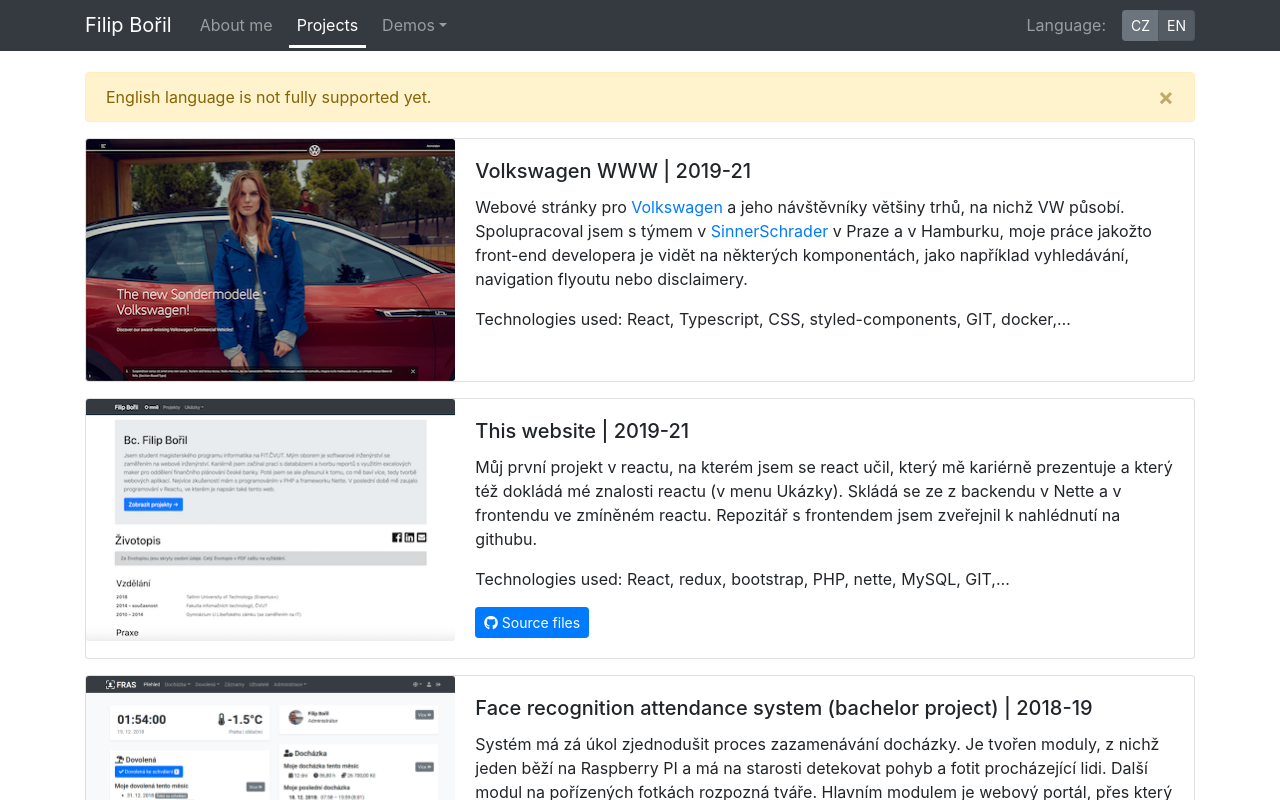
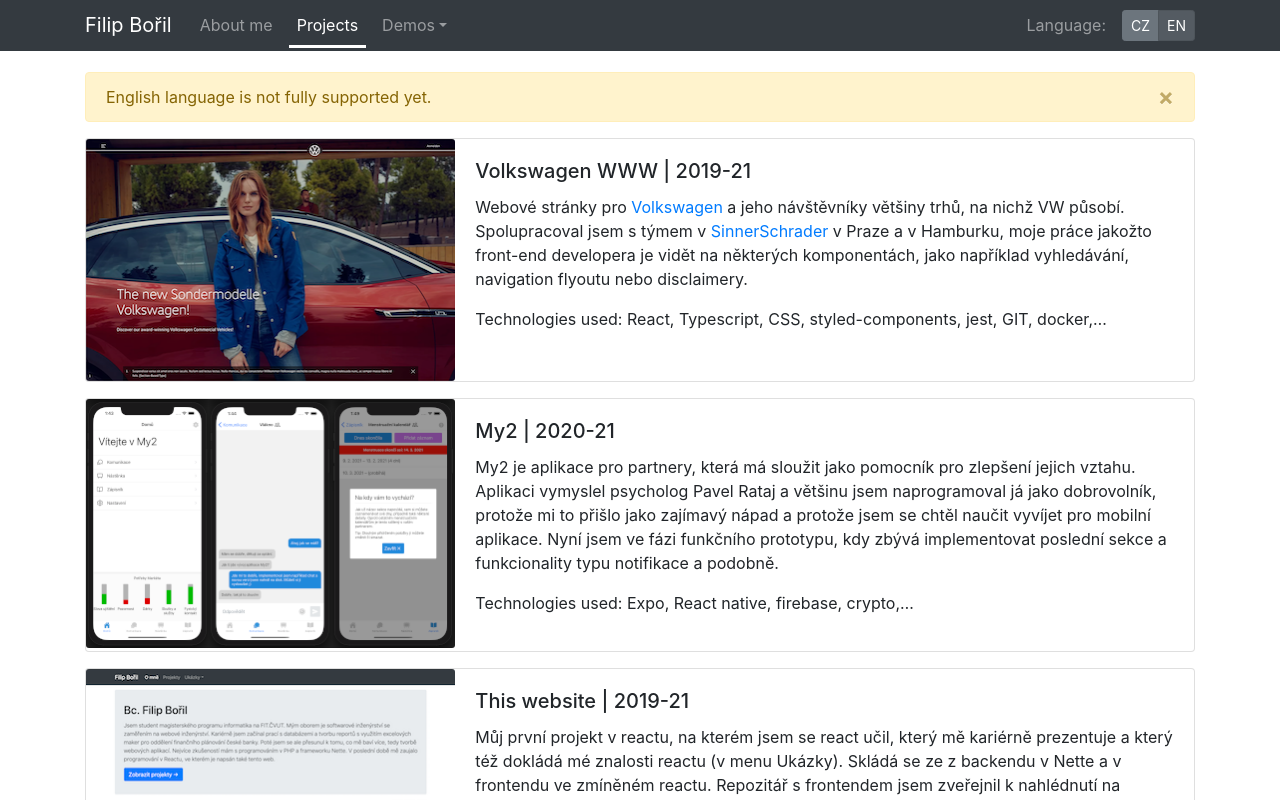
Before and after one commit to borilfilip/filipboril-cz, a React (Create React App) app: page /projects in a window 1280 px wide. Shown: the top 800 px of the page. Built offline with nearby package versions, Linux system fonts and the light colour scheme.

Commit message:
Added My2  project

```diff
--- a/src/components/Projects/Projects.js
+++ b/src/components/Projects/Projects.js
@@ -18,7 +18,18 @@ const projects = () => {
           vyhledávání, navigation flyoutu nebo disclaimery.
         </p>
         <p>
-          <FormattedMessage id="tech-used"/>: React, Typescript, CSS, styled-components, GIT, docker,…
+          <FormattedMessage id="tech-used"/>: React, Typescript, CSS, styled-components, jest, GIT, docker,…
+        </p>
+      </Project>
+      <Project img="/img/my2-thumb.png" name="My2 | 2020-21">
+        <p>
+          My2 je aplikace pro partnery, která má sloužit jako pomocník pro zlepšení jejich vztahu. Aplikaci vymyslel
+          psycholog Pavel Rataj a většinu jsem naprogramoval já jako dobrovolník, protože mi to přišlo jako zajímavý
+          nápad a protože jsem se chtěl naučit vyvíjet pro mobilní aplikace. Nyní jsem ve fázi funkčního prototypu,
+          kdy zbývá implementovat poslední sekce a funkcionality typu notifikace a podobně.
+        </p>
+        <p>
+          <FormattedMessage id="tech-used"/>: Expo, React native, firebase, crypto,…
         </p>
       </Project>
       <Project img="/img/filipboril-cz-thumb.png" name={<><FormattedMessage id="this-web"/> | 2019-21</>}>
```
Also changed, not shown: public/img/my2-thumb.png (added), public/img/my2.png (added).
